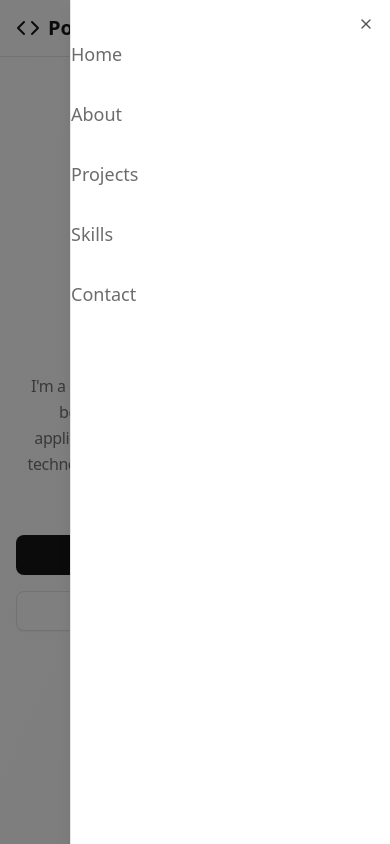
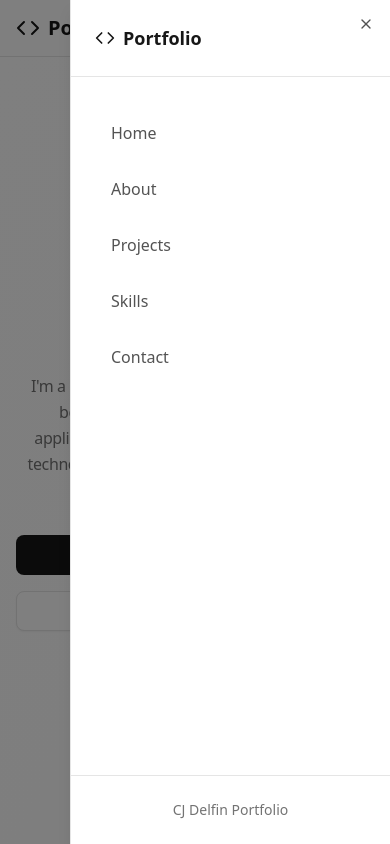
Before and after one commit to poypoy252525/portfolio, a React (Vite) app: page / in a window 390 px wide. Both pictures are taken after a click on the button "Toggle menu". Shown: the top 844 px of the page. Built offline with nearby package versions, Linux system fonts and the light colour scheme.

Commit message:
improve sidebar on mobile view

```diff
--- a/src/components/layout/Header.tsx
+++ b/src/components/layout/Header.tsx
@@ -1,15 +1,15 @@
-import { useState } from 'react';
-import { Button } from '@/components/ui/button';
-import { Sheet, SheetContent, SheetTrigger } from '@/components/ui/sheet';
-import { ThemeToggle } from '@/components/ui/theme-toggle';
-import { Menu, Code } from 'lucide-react';
+import { useState } from "react";
+import { Button } from "@/components/ui/button";
+import { Sheet, SheetContent, SheetTrigger } from "@/components/ui/sheet";
+import { ThemeToggle } from "@/components/ui/theme-toggle";
+import { Menu, Code } from "lucide-react";
 
 const navItems = [
-  { href: '#home', label: 'Home' },
-  { href: '#about', label: 'About' },
-  { href: '#projects', label: 'Projects' },
-  { href: '#skills', label: 'Skills' },
-  { href: '#contact', label: 'Contact' },
+  { href: "#home", label: "Home" },
+  { href: "#about", label: "About" },
+  { href: "#projects", label: "Projects" },
+  { href: "#skills", label: "Skills" },
+  { href: "#contact", label: "Contact" },
 ];
 
 interface HeaderProps {
@@ -25,14 +25,18 @@ export const Header: React.FC<HeaderProps> = ({ className }) => {
     const element = document.querySelector(href);
     if (element) {
       element.scrollIntoView({
-        behavior: 'smooth',
-        block: 'start',
+        behavior: "smooth",
+        block: "start",
       });
     }
   };
 
   return (
-    <header className={`sticky top-0 z-50 w-full border-b bg-background/95 backdrop-blur supports-[backdrop-filter]:bg-background/60 ${className || ''}`}>
+    <header
+      className={`sticky top-0 z-50 w-full border-b bg-background/95 backdrop-blur supports-[backdrop-filter]:bg-background/60 ${
+        className || ""
+      }`}
+    >
       <div className="container mx-auto flex h-14 items-center justify-between px-4">
         {/* Logo */}
         <div className="flex items-center space-x-2">
@@ -69,16 +73,38 @@ export const Header: React.FC<HeaderProps> = ({ className }) => {
               </Button>
             </SheetTrigger>
             <SheetContent side="right" className="w-80">
-              <div className="flex flex-col space-y-4 mt-8">
+              <div className="flex flex-col h-full">
+                {/* Header */}
+                <div className="flex items-center justify-between p-6 border-b">
+                  <div className="flex items-center space-x-2">
+                    <Code className="h-5 w-5 text-primary" />
+                    <span className="text-lg font-semibold text-primary">
+                      Portfolio
+                    </span>
+                  </div>
+                </div>
+
+                {/* Navigation */}
+                <nav className="flex-1 px-6 py-8">
+                  <div className="flex flex-col space-y-2">
                     {navItems.map((item) => (
                       <button
                         key={item.href}
                         onClick={() => handleNavClick(item.href)}
-                    className="flex items-center py-2 text-lg font-medium transition-colors hover:text-foreground/80 text-foreground/60"
+                        className="flex items-center justify-start w-full px-4 py-3 text-left text-base font-medium rounded-lg transition-all duration-200 hover:bg-accent hover:text-accent-foreground text-foreground/70 hover:text-foreground active:scale-95"
                       >
                         {item.label}
                       </button>
                     ))}
+                  </div>
+                </nav>
+
+                {/* Footer */}
+                <div className="p-6 border-t">
+                  <p className="text-sm text-muted-foreground text-center">
+                    CJ Delfin Portfolio
+                  </p>
+                </div>
               </div>
             </SheetContent>
           </Sheet>
```
Lines whose indentation alone changed are shown as unchanged.
